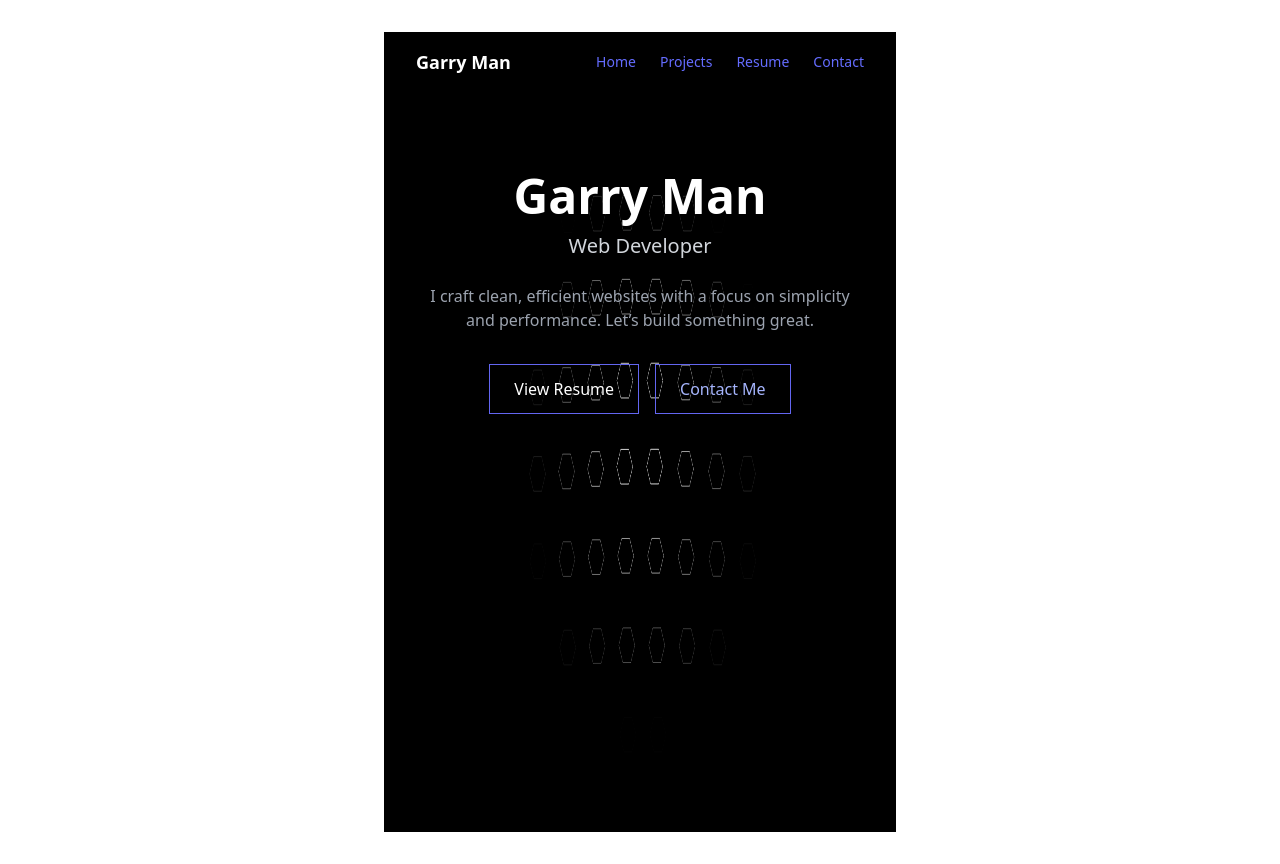
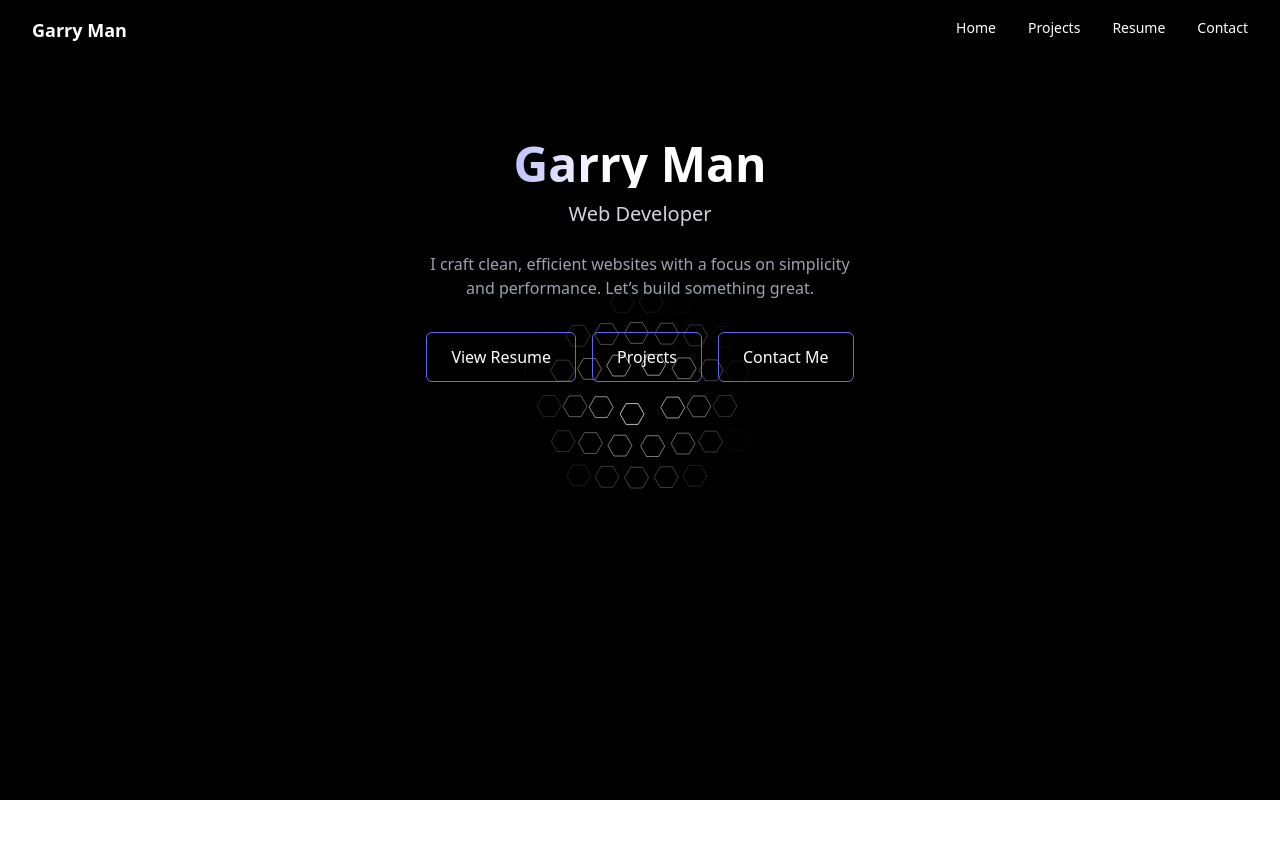
Before and after one commit to Kentthou/react_hexgrid, a React (Vite) app: page / in a window 1280 px wide. After the commit the page ends 800 px from the top, so only its background shows below. Built offline with nearby package versions, Linux system fonts and the light colour scheme.

Commit message:
test portfolio website. added smaller, more compact hexagons and dim gray color

```diff
--- a/src/App.css
+++ b/src/App.css
@@ -1,10 +1,11 @@
 #root {
-  max-width: 1280px;
-  margin: 0 auto;
-  padding: 2rem;
+  max-width: none; /* Remove width limit to fill screen */
+  margin: 0;
+  padding: 0; /* Remove padding; elements handle their own spacing */
   text-align: center;
 }
 
+/* Rest of your App.css remains unchanged */
 .logo {
   height: 6em;
   padding: 1.5em;
@@ -19,7 +20,6 @@
 .logo.react:hover {
   filter: drop-shadow(0 0 2em #61dafbaa);
 }
-
 
 @keyframes logo-spin {
   from {
--- a/src/App.tsx
+++ b/src/App.tsx
@@ -3,6 +3,26 @@ import { useEffect, useRef } from 'react'
 
 function App() {
   const canvasRef = useRef<HTMLCanvasElement>(null)
+  const hexagonsRef = useRef<{ x: number; y: number }[]>([]) // Store hexagons persistently
+
+  // Function to calculate hexagon positions based on canvas size
+  const calculateHexagons = (width: number, height: number) => {
+    const hexSize = 20 // Reduced from 30 for smaller hexagons
+    const hexHeight = Math.sqrt(3) * hexSize * 0.9 // Slightly more compact vertically
+    const hexWidth = 2 * hexSize
+    const vertDist = hexHeight
+    const horizDist = 1.3 * hexSize // Reduced from 1.5 for more compact grid
+    const hexagons: { x: number; y: number }[] = []
+
+    for (let y = 0; y < height + hexHeight; y += vertDist) {
+      const row = Math.floor(y / vertDist) // Ensure integer row for offset
+      for (let x = 0; x < width + hexWidth; x += horizDist) {
+        const offsetX = row % 2 === 0 ? 0 : hexSize * 0.65 // Adjusted offset for new hexSize
+        hexagons.push({ x: x + offsetX, y })
+      }
+    }
+    return hexagons
+  }
 
   useEffect(() => {
     const canvas = canvasRef.current
@@ -11,7 +31,10 @@ function App() {
 
     let width = (canvas.width = window.innerWidth)
     let height = (canvas.height = window.innerHeight)
-    const hexSize = 50
+    const hexSize = 20 // Reduced from 30 for smaller hexagons
+
+    // Initialize hexagons
+    hexagonsRef.current = calculateHexagons(width, height)
 
     const drawHex = (x: number, y: number, size: number, color: string) => {
       const angle = (Math.PI * 2) / 6
@@ -19,35 +42,41 @@ function App() {
       for (let i = 0; i < 6; i++) {
         const px = x + size * Math.cos(angle * i)
         const py = y + size * Math.sin(angle * i)
-        if (i === 0) ctx.moveTo(px, py)
-        else ctx.lineTo(px, py)
+        if (i === 0) {
+          ctx.moveTo(px, py)
+        } else {
+          ctx.lineTo(px, py)
+        }
       }
       ctx.closePath()
       ctx.strokeStyle = color
+      ctx.lineWidth = 1
       ctx.stroke()
-    }
-
-    const render = (mx: number, my: number) => {
-      ctx.clearRect(0, 0, width, height)
-      for (let x = 0; x < width + hexSize; x += hexSize * 1.5) {
-        for (let y = 0; y < height + hexSize; y += hexSize * Math.sqrt(3)) {
-          const dx = x - mx
-          const dy = y - my
-          const dist = Math.sqrt(dx * dx + dy * dy)
-          const offset = Math.min(dist / 300, 1)
-          drawHex(x + offset * 10, y + offset * 10, hexSize * 0.4, `rgba(255,255,255,${1 - offset})`)
-        }
-      }
     }
 
     let mouseX = width / 2
     let mouseY = height / 2
 
+    const render = () => {
+      ctx.clearRect(0, 0, width, height)
+      for (const { x, y } of hexagonsRef.current) {
+        const dx = x - mouseX
+        const dy = y - mouseY
+        const dist = Math.sqrt(dx * dx + dy * dy)
+        if (dist < 100) { // Reduced from 150 for smaller visibility circle
+          const offset = 10
+          const offsetX = dist > 0 ? (dx / dist) * offset : 0 // Prevent division by zero
+          const offsetY = dist > 0 ? (dy / dist) * offset : 0 // Prevent division by zero
+          const opacity = 1 - dist / 100 // Adjusted for new radius
+          drawHex(x + offsetX, y + offsetY, hexSize * 0.6, `rgba(200, 200, 200, ${opacity.toFixed(2)})`) // Changed color
+        }
+      }
+    }
+
     const loop = () => {
-      render(mouseX, mouseY)
+      render()
       requestAnimationFrame(loop)
     }
-
     loop()
 
     const handleMouseMove = (e: MouseEvent) => {
@@ -55,50 +84,53 @@ function App() {
       mouseY = e.clientY
     }
 
-    window.addEventListener('mousemove', handleMouseMove)
-    window.addEventListener('resize', () => {
+    // Resize handler to update both canvas and hexagons
+    const handleResize = () => {
       width = canvas.width = window.innerWidth
       height = canvas.height = window.innerHeight
-    })
+      hexagonsRef.current = calculateHexagons(width, height) // Recalculate hexagons
+    }
+
+    window.addEventListener('mousemove', handleMouseMove)
+    window.addEventListener('resize', handleResize)
 
     return () => {
       window.removeEventListener('mousemove', handleMouseMove)
+      window.removeEventListener('resize', handleResize)
     }
   }, [])
 
   return (
-    <div className="relative overflow-hidden min-h-screen bg-black text-white">
-      {/* Background Canvas */}
-      <canvas ref={canvasRef} className="absolute top-0 left-0 w-full h-full pointer-events-none z-0" />
-
-      {/* Navbar */}
-      <header className="relative z-10 flex justify-between items-center px-4 sm:px-8 py-4 max-w-screen-lg mx-auto">
+    <div className="relative overflow-hidden min-h-screen bg-black text-white flex flex-col w-full">
+      <canvas
+        ref={canvasRef}
+        className="absolute top-0 left-0 w-full h-full pointer-events-none z-0"
+      />
+      {/* Navbar: Full-width with padding */}
+      <header className="relative z-10 flex justify-between items-center px-8 py-4 w-full">
         <h1 className="text-lg font-semibold">Garry Man</h1>
-        <nav className="flex gap-6 text-sm">
-          <a href="#" className="hover:text-indigo-400 transition">Home</a>
-          <a href="#" className="hover:text-indigo-400 transition">Projects</a>
-          <a href="#" className="hover:text-indigo-400 transition">Resume</a>
-          <a href="#" className="hover:text-indigo-400 transition">Contact</a>
+        <nav className="flex gap-8 text-sm"> {/* Increased gap for spacing */}
+          {['Home', 'Projects', 'Resume', 'Contact'].map((text) => (
+            <a key={text} href="#" className="nav-link">{text}</a>
+          ))}
         </nav>
       </header>
-
-      {/* Hero Section */}
+      {/* Hero Section: Centered content */}
       <main className="relative z-10 flex flex-col items-center justify-center text-center px-4 sm:px-8 py-20 max-w-screen-lg mx-auto">
-        <h2 className="text-5xl font-bold mb-3 animate-slide-down">Garry Man</h2>
-        <p className="text-xl text-gray-300 mb-6">Web Developer</p>
-
-        <p className="max-w-md mb-8 text-gray-400">
+        <h2 className="text-5xl font-bold mb-3 animate-shimmer">Garry Man</h2>
+        <p className="text-xl text-gray-300 mb-6 hover:scale-105 hover:text-white transition-all duration-300">
+          Web Developer
+        </p>
+        <p className="max-w-md mb-8 text-gray-400 hover:brightness-125 transition duration-300 hover:scale-105">
           I craft clean, efficient websites with a focus on simplicity and performance.
           Let’s build something great.
         </p>
-
-        <div className="flex gap-4">
-          <a href="#" className="btn-fill text-white border border-indigo-500">
-            View Resume
-          </a>
-          <a href="#" className="btn-outline text-indigo-300 border border-indigo-500">
-            Contact Me
-          </a>
+        <div className="flex gap-4 flex-wrap justify-center">
+          {['View Resume', 'Projects', 'Contact Me'].map((label) => (
+            <a key={label} href="#" className="btn-fill text-white border border-indigo-500">
+              {label}
+            </a>
+          ))}
         </div>
       </main>
     </div>
--- a/src/index.css
+++ b/src/index.css
@@ -30,8 +30,6 @@ a:hover {
 /* Body layout */
 body {
   margin: 0;
-  display: flex;
-  place-items: center;
   min-width: 320px;
   min-height: 100vh;
 }
@@ -64,32 +62,40 @@ button:focus-visible {
   outline: 4px auto -webkit-focus-ring-color;
 }
 
-/* Custom button styles for .btn-fill and .btn-outline */
 .btn-fill {
-  padding: 0.75rem 1.5rem;
   position: relative;
   overflow: hidden;
-  transition: color 0.3s ease;
+  padding: 0.75rem 1.5rem;
+  border-radius: 6px;
+  border: 1.5px solid rgb(99 102 241);
+  color: white;
+  background-color: transparent;
+  transition: color 0.4s ease;
+  font-weight: 500;
+  cursor: pointer;
 }
 
 .btn-fill::before {
   content: "";
   position: absolute;
-  width: 100%;
+  top: 0;
+  left: 0;
+  width: 0%;
   height: 100%;
-  background: rgb(99 102 241); /* Indigo */
-  top: 100%;
-  left: 0;
+  background-color: rgb(99 102 241);
   z-index: -1;
-  transition: top 0.3s ease;
+  transition: width 0.4s ease;
 }
 
-.btn-fill:hover::before {
-  top: 0;
+.btn-fill:hover::before,
+.btn-fill:focus-visible::before {
+  width: 100%;
 }
 
-.btn-fill:hover {
+.btn-fill:hover,
+.btn-fill:focus-visible {
   color: white;
+  outline: none;
 }
 
 .btn-outline {
@@ -119,3 +125,56 @@ button:focus-visible {
     background-color: #f9f9f9;
   }
 }
+
+/* Animated shimmer for hero name */
+@keyframes shimmer {
+  0% {
+    background-position: -500px 0;
+  }
+
+  100% {
+    background-position: 500px 0;
+  }
+}
+
+.animate-shimmer {
+  background: linear-gradient(
+    to right,
+    #fff 0%,
+    #77f 20%,
+    #fff 40%,
+    #fff 100%
+  );
+  background-size: 1000px 100%;
+  background-clip: text;
+  -webkit-text-fill-color: transparent;
+  animation: shimmer 2.5s infinite linear;
+}
+
+/* Navbar link underline animation */
+.nav-link {
+  position: relative;
+  color: white;
+  text-decoration: none;
+  padding-bottom: 4px;
+  transition: color 0.3s ease;
+}
+
+.nav-link::after {
+  content: '';
+  position: absolute;
+  left: 0;
+  bottom: 0;
+  height: 2px;
+  width: 0%;
+  background-color: rgb(99 102 241); /* Indigo */
+  transition: width 0.4s ease;
+}
+
+.nav-link:hover {
+  color: rgb(199 210 254); /* Indigo-200 */
+}
+
+.nav-link:hover::after {
+  width: 100%;
+}
```
Also changed, not shown: public/index.html (added, +12 -0 lines).
